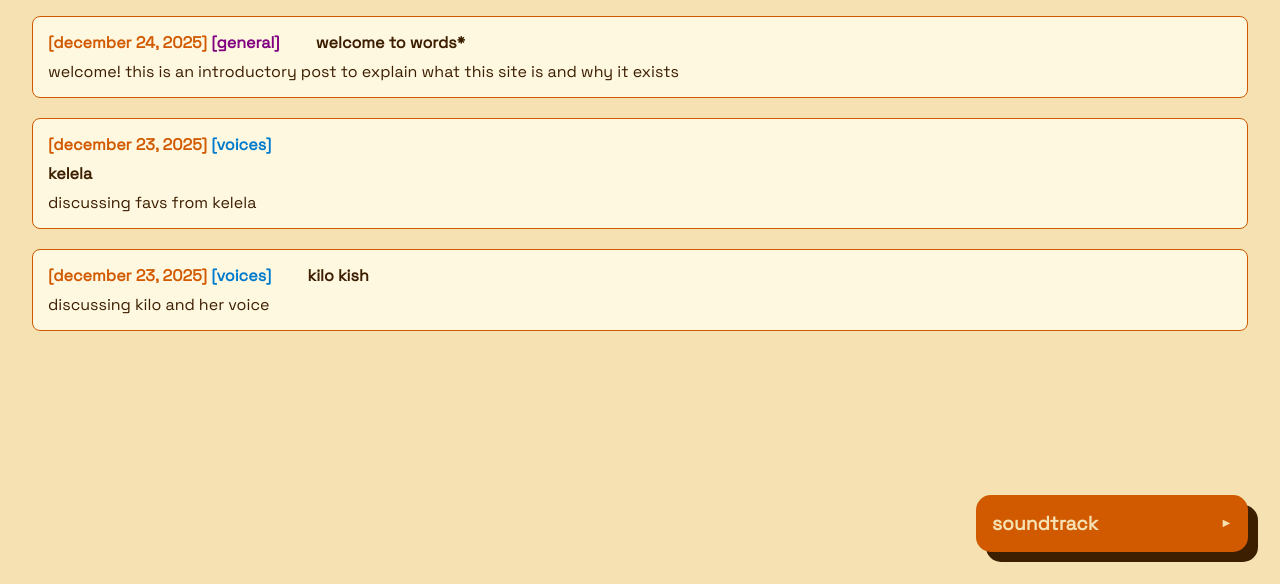
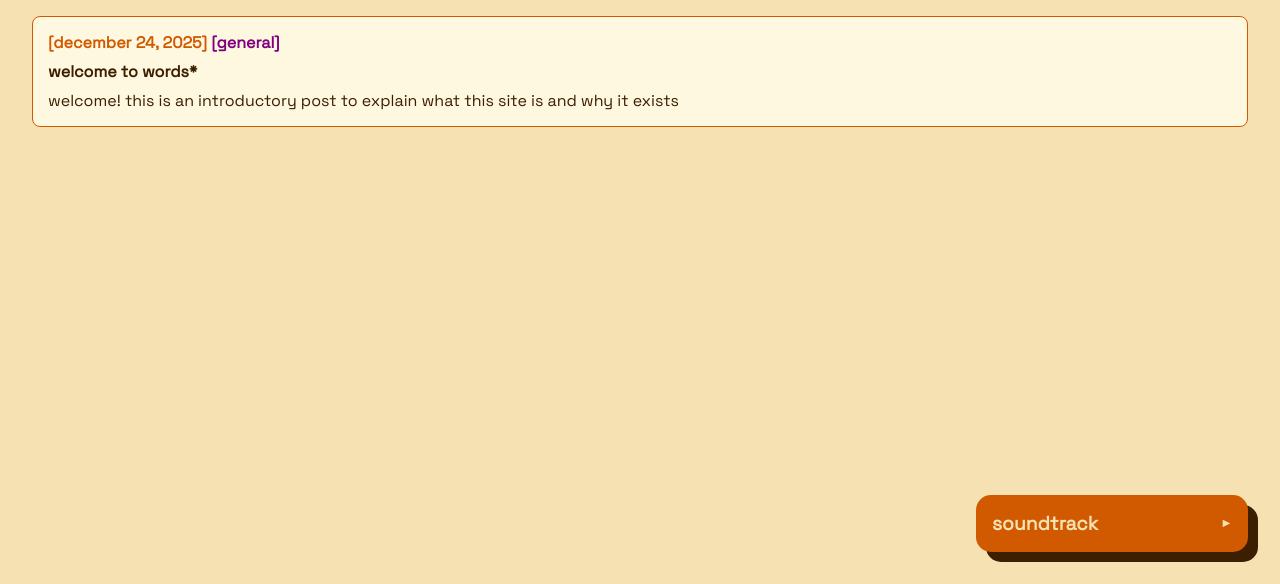
Before and after one commit to three2semicolon/log, a website: page index.html in a window 1280 px wide. Shown: the part 216-800 px from the top of the page. Drawn offline with Linux system fonts and the light colour scheme.

Commit message:
moving node stuff, npm build test

```diff
--- a/static/engine/package.json
+++ b/package.json
@@ -5,7 +5,7 @@
   "main": "build.js",
   "scripts": {
     "test": "echo \"Error: no test specified\" && exit 1",
-    "build": "node engine/build.js"
+    "build": "node static/engine/build.js"
   },
   "keywords": [],
   "author": "",
--- a/static/pages/directory.html
+++ b/static/pages/directory.html
@@ -6,25 +6,11 @@
             <div class="post-meta">
                 <span class="p-date" style="color:var(--orange)">[december 24, 2025]</span>
                 <span class="p-cat cat-general">[general]</span>
+            </div>
+            <div class="post-meta">
                 <a href="static/log/generated-html/intro.html" class="pja-link p-title"><b>welcome to words*</b></a>
             </div>
             <div class="post-excerpt">welcome! this is an introductory post to explain what this site is and why it exists</div>
         </div>
-        <div class="post-entry" data-category="voices">
-            <div class="post-meta">
-                <span class="p-date" style="color:var(--orange)">[december 23, 2025]</span>
-                <span class="p-cat cat-voices">[voices]</span>
-            </div>
-            <div class="post-meta"><a href="static/log/generated-html/kelela.html" class="pja-link p-title"><b>kelela</b></a></div>
-            <div class="post-excerpt">discussing favs from kelela</div>
-        </div>
-        <div class="post-entry" data-category="voices">
-            <div class="post-meta">
-                <span class="p-date" style="color:var(--orange)">[december 23, 2025]</span>
-                <span class="p-cat cat-voices">[voices]</span>
-                <a href="static/log/generated-html/kilokish.html" class="pja-link p-title"><b>kilo kish</b></a>
-            </div>
-            <div class="post-excerpt">discussing kilo and her voice</div>
-        </div>
     </div>
 </div>
```
Also changed, not shown: 4 other files.
